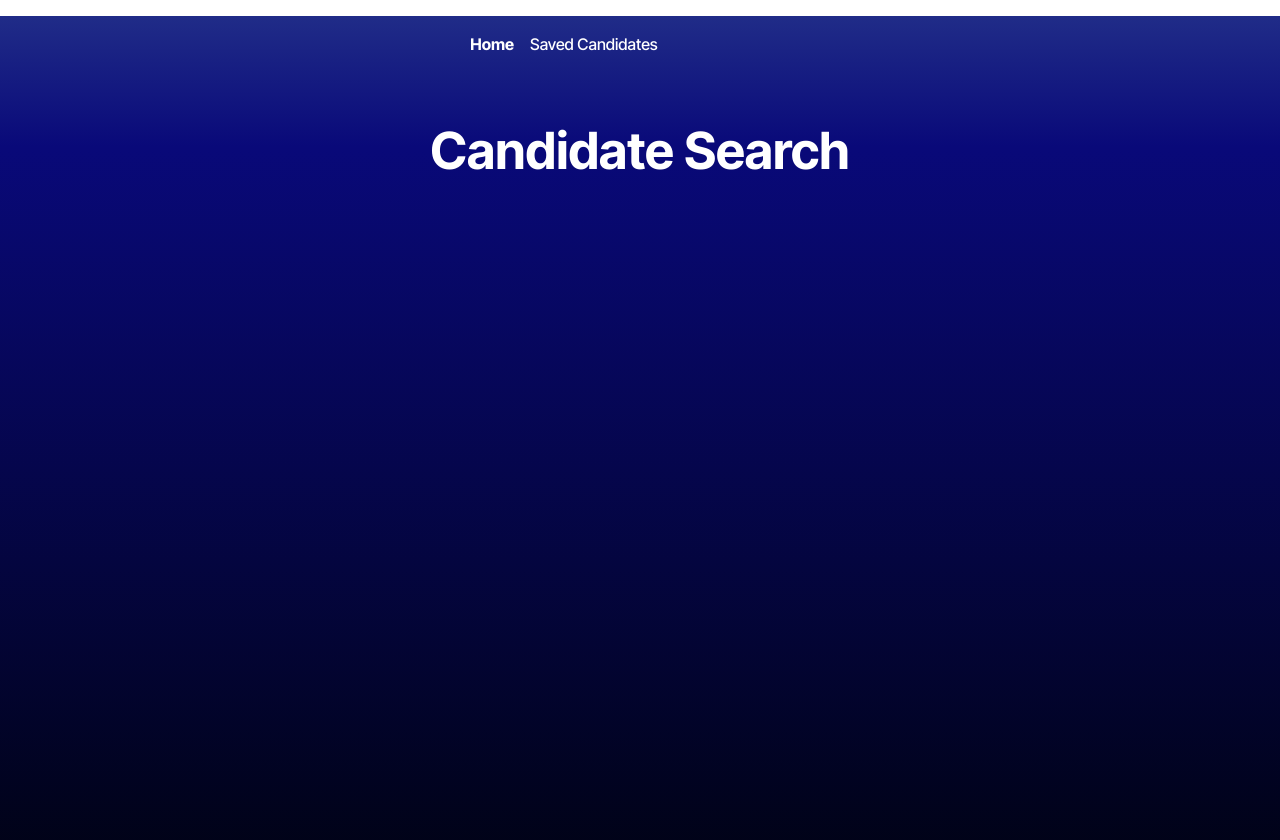
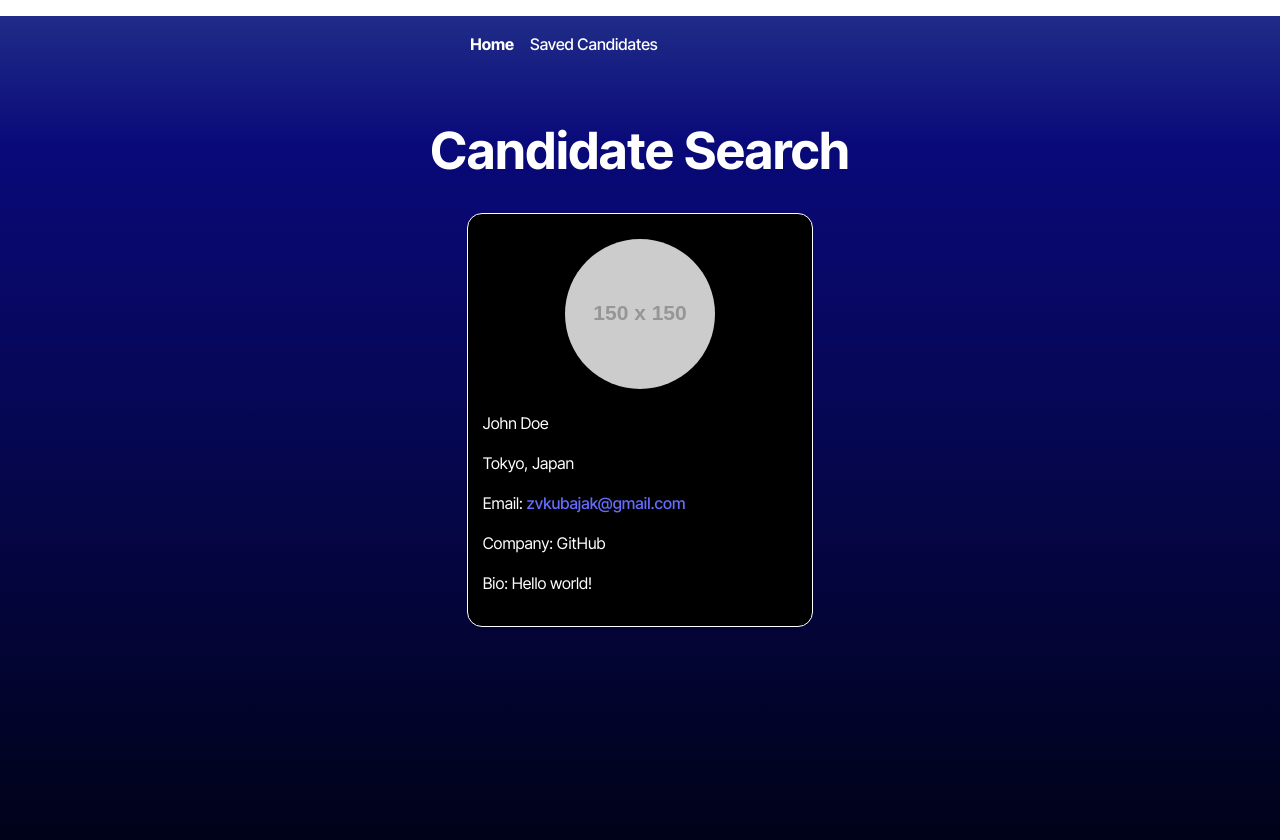
Before and after one commit to ZVKubajak/candidate-search-application, a React (Vite) app: page / in a window 1280 px wide. Shown: the top 840 px of the page. Built offline with nearby package versions, Linux system fonts and the light colour scheme.

Commit message:
Made React HTML for CandidateSearch.tsx

```diff
--- /dev/null
+++ b/src/pages/CandidateSearch.css
@@ -0,0 +1,19 @@
+.candidate-card {
+  width: 75%;
+  margin: 0 auto;
+  padding: 15px;
+  border: 1px solid white;
+  border-radius: 15px;
+  background-color: #000;
+}
+
+.candidate-image-container {
+  text-align: center;
+}
+
+.candidate-image {
+  width: 150px;
+  height: 150px;
+  border-radius: 50%;
+  margin-top: 10px;
+}
--- a/src/pages/CandidateSearch.tsx
+++ b/src/pages/CandidateSearch.tsx
@@ -1,8 +1,32 @@
-import { useState, useEffect } from 'react';
-import { searchGithub, searchGithubUser } from '../api/API';
+import { useState, useEffect } from "react";
+import { searchGithub, searchGithubUser } from "../api/API";
+
+import "./CandidateSearch.css";
 
 const CandidateSearch = () => {
-  return <h1>Candidate Search</h1>;
+  return (
+    <div>
+      <h1>Candidate Search</h1>
+
+      <div className="candidate-card">
+        <div className="candidate-info">
+          <div className="candidate-image-container">
+            <img
+              className="candidate-image"
+              src="https://placehold.co/150x150"
+            ></img>
+          </div>
+          <p className="candidate-name">John Doe</p>
+          <p className="candidate-location">Tokyo, Japan</p>
+          <p className="candidate-email">
+            Email: <a href="mailto:zvkubajak@gmail.com">zvkubajak@gmail.com</a>
+          </p>
+          <p className="candidate-company">Company: GitHub</p>
+          <p className="candidate-bio">Bio: Hello world!</p>
+        </div>
+      </div>
+    </div>
+  );
 };
 
 export default CandidateSearch;
```
